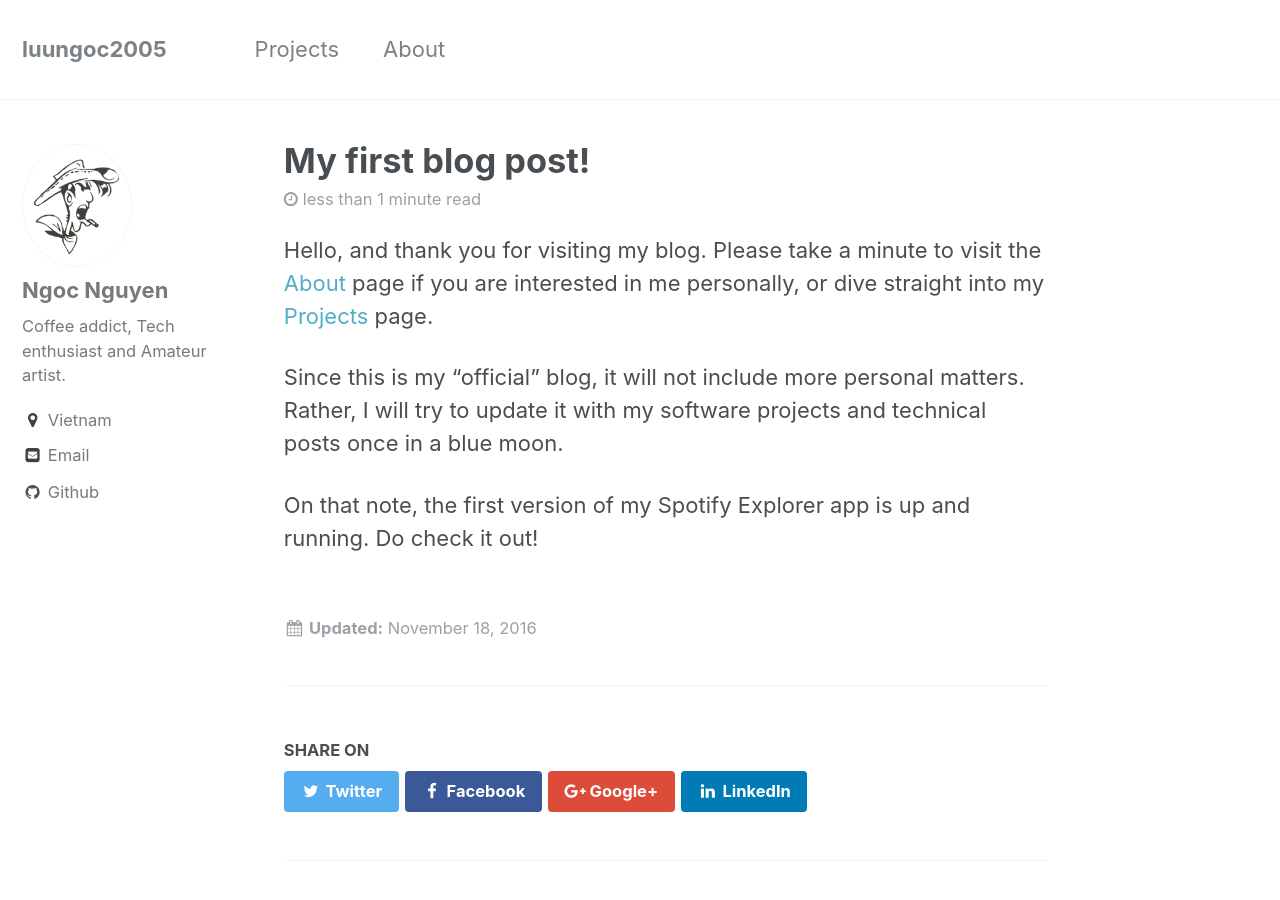
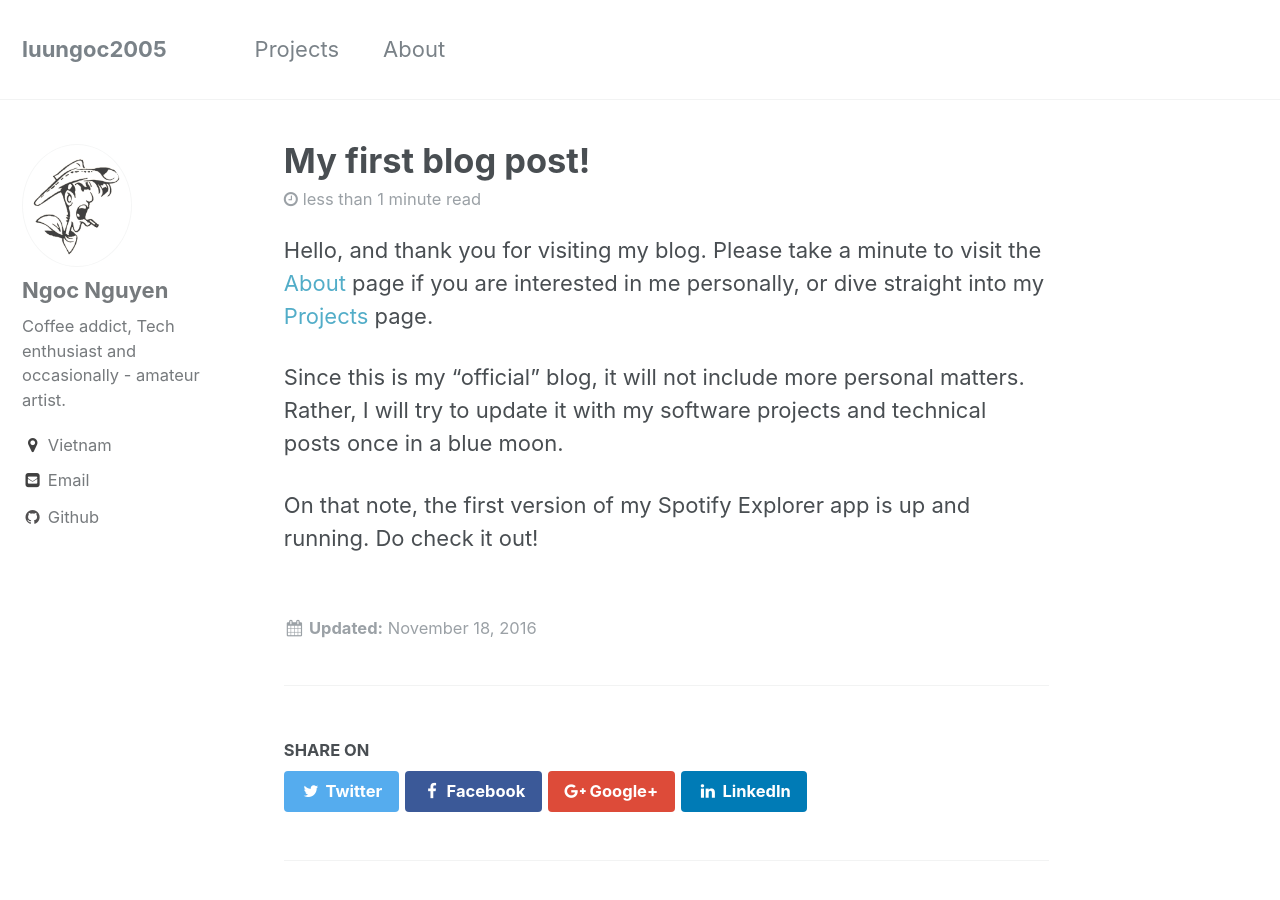
Before and after one commit to luungoc2005/luungoc2005-github-io-old, a Jekyll site: the page built from _posts/2016-11-19-my-first-blog-post.markdown, in a window 1280 px wide and 900 px high. Built offline with Jekyll 4.4.1, drawn with Linux system fonts in a browser that asks for light colours; comment, search, counter and statistics services are not loaded.

Commit message:
fix bio text

```diff
--- a/_config.yml
+++ b/_config.yml
@@ -99,7 +99,7 @@ incremental: false
 author:
   name: 'Ngoc Nguyen'
   avatar: '/assets/images/avatar.png'
-  bio: 'Coffee addict, Tech enthusiast and Amateur artist.'
+  bio: 'Coffee addict, Tech enthusiast and occasionally - amateur artist.'
   location: 'Vietnam'
   email: 'luungoc2005@gmail.com'
   github: 'luungoc2005'
```
